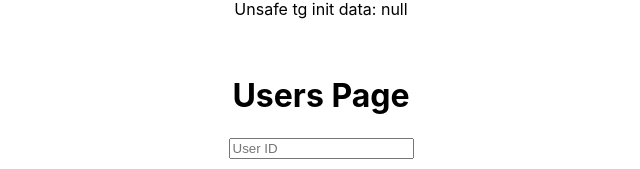
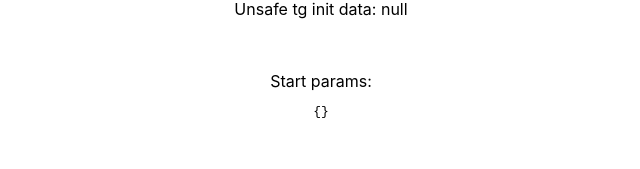
Before and after one commit to MAlexJ/react_firebase_database, a React (Create React App) app: page / in a window 1280 px wide. Shown: the part 267-436 px from the top of the page, without its empty margins (319-959 px from the left). Built offline with nearby package versions, Linux system fonts and the light colour scheme; no server answers.

Commit message:
Handle params

```diff
--- a/src/App.js
+++ b/src/App.js
@@ -11,10 +11,21 @@ function App() {
   const [tgInitDataUnsafe, setTgInitDataUnsafe] = useState(null);
   const [tgInitData, setTgInitData] = useState(null);
   const [theme, setTheme] = useState("light");
+  const [params, setParams] = useState({});
 
   useEffect(() => {
     const tg = window.Telegram?.WebApp;
     setTelegramWebApp(window.Telegram);
+
+    const queryParams = new URLSearchParams(window.location.search);
+    const paramsObject = {};
+
+    queryParams.forEach((value, key) => {
+      paramsObject[key] = value;
+    });
+
+    setParams(paramsObject);
+
     if (tg) {
       tg.ready();
 
@@ -85,6 +96,10 @@ function App() {
         Unsafe tg init data: {JSON.stringify(tgInitDataUnsafe, null, 1)}
       </p>
       <br/>
+      <p>
+        Start params: <pre>{JSON.stringify(params, null, 2)}</pre>
+      </p>
+      <br/>
     </div>
     <UserPage/>
   </div>);
```
